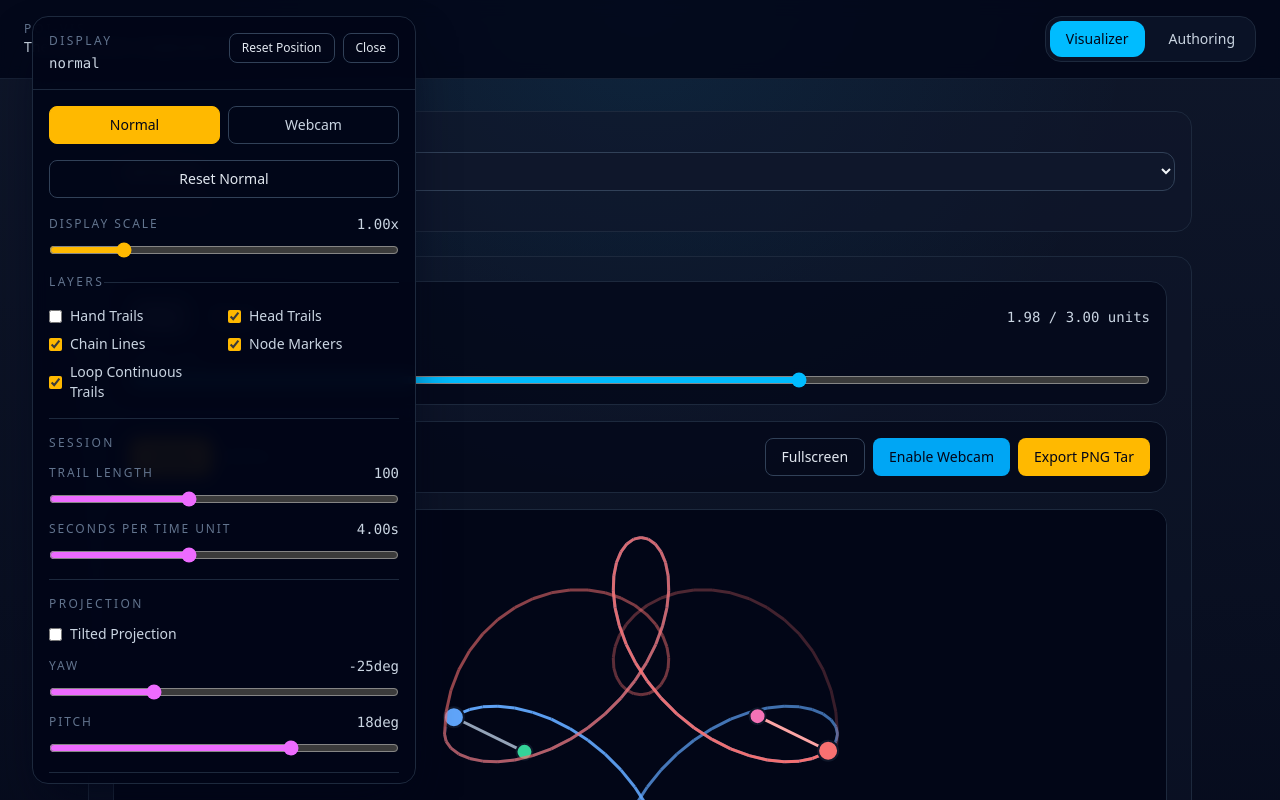
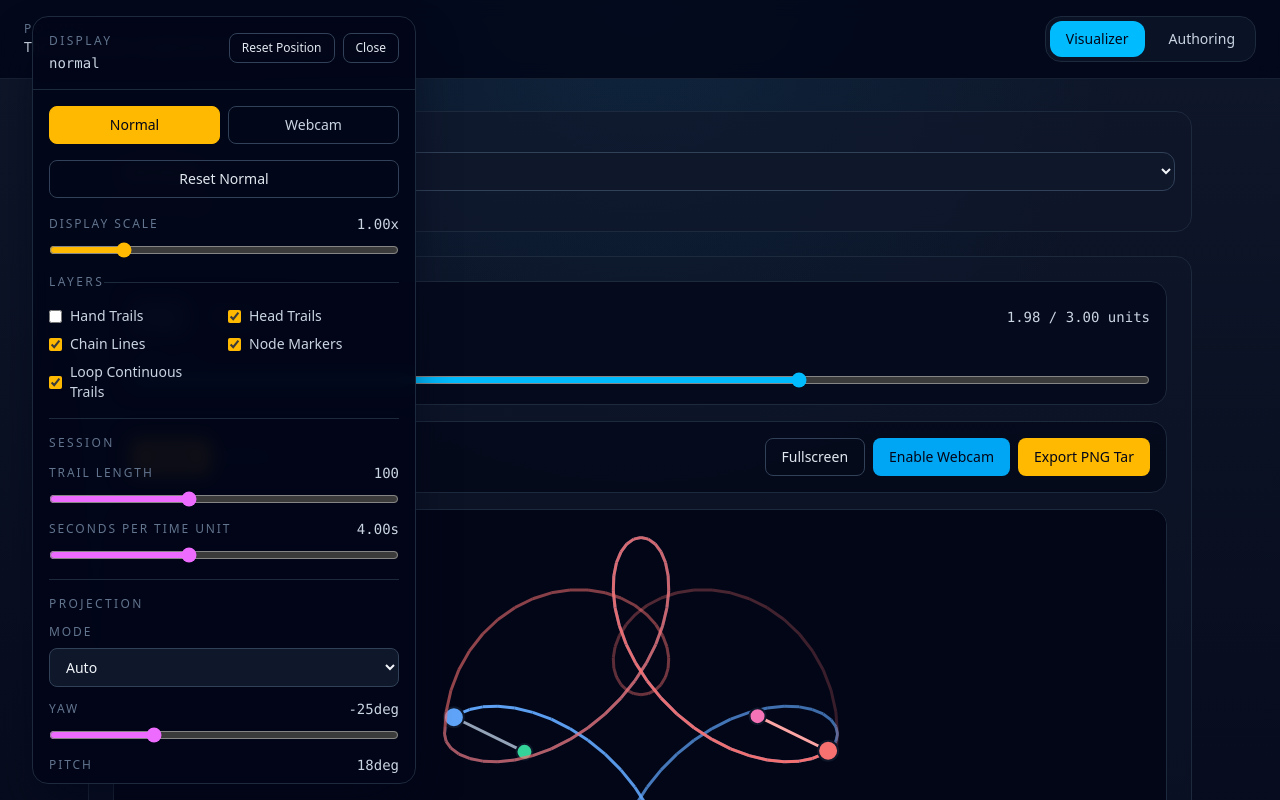
Before and after one commit to Jragon/poi-viz, a Vue app: page / in a window 1280 px wide. Both pictures are taken after a click on the button "Display". Shown: the top 800 px of the page. Built offline with nearby package versions, Linux system fonts and the light colour scheme.

Commit message:
tilted projection default for 3d pattersn

```diff
--- a/research/decisions.md
+++ b/research/decisions.md
@@ -17,7 +17,7 @@ Plane-break support starts with three orthogonal atomic planes and compile-layer
 - Omitted placement `planeId` values resolve to `wall` during sequence preparation.
 - `Segment` remains plane-agnostic; plane context belongs to authored segments and engine placements.
 - Local pose evaluation remains 2D. Evaluated placements expose resolved `planeId` so visual consumers can project poses through an adapter.
-- Projection defaults to front orthographic so wall-plane output stays normal; visualizer display settings can switch to tilted orthographic projection with yaw and pitch controls.
+- Projection preference defaults to `auto`: wall-only sequences stay front orthographic, while any non-`wall` placement switches the effective view to tilted orthographic. Display settings can still force flat or tilted projection and adjust yaw/pitch.
 - Authored plane changes are valid only when the previous end pose lies on the source plane's shared axis and the head is collinear with the hand.
 - `wheel <-> floor` remaps both hand and head by the same absolute phase offset, preserving relative phase.
 - Explicit boundary mode fields, zero-point annotations, body-aware weaves, toroids, continuous plane bends, and WebGL remain future work.
--- a/src/engine/planeProjection.ts
+++ b/src/engine/planeProjection.ts
@@ -15,6 +15,7 @@ type ProjectableEvaluatedPose = {
 };
 
 export type ProjectionMode = "orthographic" | "tilted";
+export type ProjectionModePreference = "auto" | ProjectionMode;
 
 export interface PlaneProjectionSettings {
   readonly mode: ProjectionMode;
--- a/src/visualizer/VisualizerDisplayPanel.vue
+++ b/src/visualizer/VisualizerDisplayPanel.vue
@@ -1,7 +1,7 @@
 <script setup lang="ts">
 import { computed } from "vue";
 
-import type { ProjectionMode } from "@/engine/planeProjection";
+import type { ProjectionModePreference } from "@/engine/planeProjection";
 import {
   DISPLAY_SCALE_SETTING,
   EXTERNAL_DISPLAY_SETTINGS,
@@ -42,9 +42,6 @@ const transportSpeedSetting = EXTERNAL_DISPLAY_SETTINGS.find(
   (setting) => setting.id === "transportSecondsPerUnit"
 ) as RangeSettingRegistryEntry;
 const trailLoopEnabled = computed(() => display.external.trailLoopMode?.value.value === "auto");
-const tiltedProjectionEnabled = computed(
-  () => display.external.projectionMode?.value.value === "tilted"
-);
 
 function numberValue(event: Event): number {
   return Number((event.target as HTMLInputElement).value);
@@ -62,8 +59,9 @@ function trailLoopModeValue(event: Event): TrailLoopMode {
   return checkboxValue(event) ? "auto" : "off";
 }
 
-function projectionModeValue(event: Event): ProjectionMode {
-  return checkboxValue(event) ? "tilted" : "orthographic";
+function projectionModeValue(event: Event): ProjectionModePreference {
+  const value = (event.target as HTMLSelectElement).value;
+  return value === "orthographic" || value === "tilted" ? value : "auto";
 }
 </script>
 
@@ -233,17 +231,17 @@ function projectionModeValue(event: Event): ProjectionMode {
         class="grid gap-3 border-t border-slate-800 pt-4"
       >
         <p class="text-xs uppercase tracking-[0.2em] text-slate-500">Projection</p>
-        <label
-          v-if="display.external.projectionMode"
-          class="flex items-center gap-2 text-sm text-slate-300"
-        >
-          <input
-            type="checkbox"
-            :checked="tiltedProjectionEnabled"
-            class="accent-amber-400"
+        <label v-if="display.external.projectionMode" class="grid gap-2 text-sm text-slate-300">
+          <span class="text-xs uppercase tracking-[0.16em] text-slate-500">Mode</span>
+          <select
+            class="w-full rounded-lg border border-slate-700 bg-slate-900 px-3 py-2 text-slate-100 outline-none transition focus:border-amber-400"
+            :value="display.external.projectionMode.value.value"
             @change="display.external.projectionMode.set(projectionModeValue($event))"
-          />
-          Tilted Projection
+          >
+            <option value="auto">Auto</option>
+            <option value="orthographic">Flat</option>
+            <option value="tilted">Tilted</option>
+          </select>
         </label>
 
         <label
--- a/src/visualizer/useDisplaySettings.ts
+++ b/src/visualizer/useDisplaySettings.ts
@@ -10,7 +10,7 @@ import {
   type Ref
 } from "vue";
 
-import type { ProjectionMode } from "@/engine/planeProjection";
+import type { ProjectionModePreference } from "@/engine/planeProjection";
 import type { RigId } from "@/engine/types";
 import {
   cloneOverlaySettings,
@@ -32,7 +32,7 @@ export const DISPLAY_SCALE_STEP = 0.05;
 
 export type BuiltInDisplayPresetId = "normal" | "webcam";
 export type DisplaySettingOwnership = "preset" | "external";
-export type DisplaySettingKind = "boolean" | "range" | "color";
+export type DisplaySettingKind = "boolean" | "range" | "color" | "select";
 
 export interface StorageLike {
   getItem(key: string): string | null;
@@ -75,8 +75,8 @@ export interface DisplayTrailLoopBinding {
 }
 
 export interface DisplayProjectionModeBinding {
-  readonly value: Ref<ProjectionMode> | ComputedRef<ProjectionMode>;
-  set: (value: ProjectionMode) => void;
+  readonly value: Ref<ProjectionModePreference> | ComputedRef<ProjectionModePreference>;
+  set: (value: ProjectionModePreference) => void;
 }
 
 export interface ExternalDisplaySettingBindings {
@@ -119,10 +119,16 @@ export interface ColorSettingRegistryEntry extends BaseSettingRegistryEntry {
   readonly kind: "color";
 }
 
+export interface SelectSettingRegistryEntry extends BaseSettingRegistryEntry {
+  readonly kind: "select";
+  readonly options: readonly string[];
+}
+
 export type SettingRegistryEntry =
   | RangeSettingRegistryEntry
   | BooleanSettingRegistryEntry
-  | ColorSettingRegistryEntry;
+  | ColorSettingRegistryEntry
+  | SelectSettingRegistryEntry;
 
 export const DISPLAY_SCALE_SETTING: RangeSettingRegistryEntry = {
   id: "displayScale",
@@ -316,10 +322,11 @@ export const EXTERNAL_DISPLAY_SETTINGS: readonly SettingRegistryEntry[] = [
   },
   {
     id: "projectionMode",
-    label: "Tilted Projection",
+    label: "Projection",
     group: "Projection",
-    kind: "boolean",
-    ownership: "external"
+    kind: "select",
+    ownership: "external",
+    options: ["auto", "orthographic", "tilted"]
   },
   {
     id: "projectionYawDeg",
--- a/src/visualizer/useVisualizerSession.ts
+++ b/src/visualizer/useVisualizerSession.ts
@@ -10,11 +10,13 @@ import {
 } from "vue";
 
 import { createTransport, type TransportController } from "@/composables/useTransport";
+import type { PreparedMultiRigSequence } from "@/engine/multirig";
 import {
   DEFAULT_TILTED_PROJECTION_PITCH_DEG,
   DEFAULT_TILTED_PROJECTION_YAW_DEG,
   type PlaneProjectionSettings,
-  type ProjectionMode
+  type ProjectionMode,
+  type ProjectionModePreference
 } from "@/engine/planeProjection";
 import type { MultiRigSequence } from "@/engine/types";
 import {
@@ -48,7 +50,7 @@ export interface VisualizerSession {
   readonly currentTrails: ComputedRef<MultiRigTrailSamples>;
   readonly trailDecaySteps: Ref<number>;
   readonly trailLoopMode: Ref<TrailLoopMode>;
-  readonly projectionMode: Ref<ProjectionMode>;
+  readonly projectionMode: Ref<ProjectionModePreference>;
   readonly projectionYawDeg: Ref<number>;
   readonly projectionPitchDeg: Ref<number>;
   readonly projectionSettings: ComputedRef<PlaneProjectionSettings>;
@@ -56,7 +58,7 @@ export interface VisualizerSession {
   readonly isReady: ComputedRef<boolean>;
   setTrailDecaySteps: (value: number) => void;
   setTrailLoopMode: (value: TrailLoopMode) => void;
-  setProjectionMode: (value: ProjectionMode) => void;
+  setProjectionMode: (value: ProjectionModePreference) => void;
   setProjectionYawDeg: (value: number) => void;
   setProjectionPitchDeg: (value: number) => void;
   dispose: () => void;
@@ -72,6 +74,22 @@ function clampProjectionDegrees(value: number, min: number, max: number, fallbac
   return Math.min(Math.max(value, min), max);
 }
 
+function preparedUsesNonWallPlane(prepared: PreparedMultiRigSequence | null): boolean {
+  return (
+    prepared?.rigs.some((rig) =>
+      rig.prepared.placements.some((placement) => placement.planeId !== "wall")
+    ) ?? false
+  );
+}
+
+function resolveProjectionMode(
+  preference: ProjectionModePreference,
+  prepared: PreparedMultiRigSequence | null
+): ProjectionMode {
+  if (preference !== "auto") return preference;
+  return preparedUsesNonWallPlane(prepared) ? "tilted" : "orthographic";
+}
+
 function formatPrepareErrors(codes: readonly { code: string }[]): string {
   return codes.map((error) => error.code).join(", ");
 }
@@ -84,15 +102,17 @@ export function useVisualizerSession(
   const currentFrame = ref<PlaybackEvaluateResult | null>(null);
   const trailDecaySteps = ref<number>(TRAIL_DECAY_DEFAULT);
   const trailLoopMode = ref<TrailLoopMode>("auto");
-  const projectionMode = ref<ProjectionMode>("orthographic");
+  const projectionMode = ref<ProjectionModePreference>("auto");
   const projectionYawDeg = ref<number>(DEFAULT_TILTED_PROJECTION_YAW_DEG);
   const projectionPitchDeg = ref<number>(DEFAULT_TILTED_PROJECTION_PITCH_DEG);
+  const playbackRef: { current: MultiRigPlaybackController | null } = { current: null };
   const projectionSettings = computed<PlaneProjectionSettings>(() => ({
-    mode: projectionMode.value,
+    mode: resolveProjectionMode(projectionMode.value, playbackRef.current?.prepared.value ?? null),
     yawDeg: projectionYawDeg.value,
     pitchDeg: projectionPitchDeg.value
   }));
   const playback = useMultiRigPlayback(() => toValue(sequence), projectionSettings);
+  playbackRef.current = playback;
 
   const stopPreparedWatch = watch(
     () => playback.prepared.value,
@@ -150,8 +170,8 @@ export function useVisualizerSession(
     trailLoopMode.value = value === "auto" ? "auto" : "off";
   };
 
-  const setProjectionMode = (value: ProjectionMode) => {
-    projectionMode.value = value === "tilted" ? "tilted" : "orthographic";
+  const setProjectionMode = (value: ProjectionModePreference) => {
+    projectionMode.value = value === "tilted" || value === "orthographic" ? value : "auto";
   };
 
   const setProjectionYawDeg = (value: number) => {
```
Also changed, not shown: 3 other files (tests, documents, lock files or other folders).
